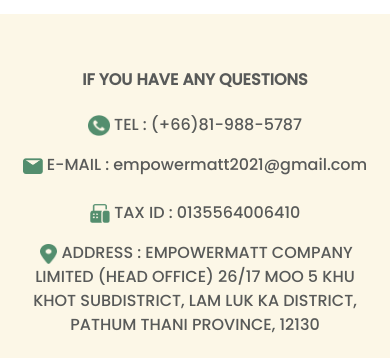
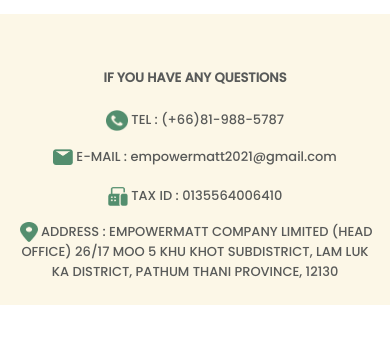
Before and after one commit to Emwich02/EmpowerMattVUE, a Vue app: page / in a window 390 px wide. Shown: the part 3387-3745 px from the top of the page. After the commit the page ends 3692 px from the top, so only its background shows below. Built offline with nearby package versions, Linux system fonts and the light colour scheme.

Commit message:
[layout] ปรับขนาดตัวหนังสือ footer 480 และ 320

```diff
--- a/src/assets/layoutDefault.scss
+++ b/src/assets/layoutDefault.scss
@@ -75,6 +75,10 @@
     .second {
       display: block;
     }
+
+    .front-13px-480 {
+        font-size: 13px;
+    }
   }
 
   @media only screen and (max-width: 325px) {
--- a/src/components/LayoutDefault.vue
+++ b/src/components/LayoutDefault.vue
@@ -169,9 +169,9 @@
             </div>
 
             <div class="second">
-                <div class="container text-center text-md-start mt-5">
-                    <div class="row mt-3">
-                        <h6 class="text-uppercase fw-bold mb-4">
+                <div class="container text-center text-md-start mt-5 front-13px-480 front-9px-325">
+                    <div class="row mt-3 ">
+                        <h6 class="text-uppercase fw-bold mb-4 front-13px-480 front-9px-325">
                             {{ CONSTANT_WORD.Desctiption }}
                         </h6>
                         <p>
```
